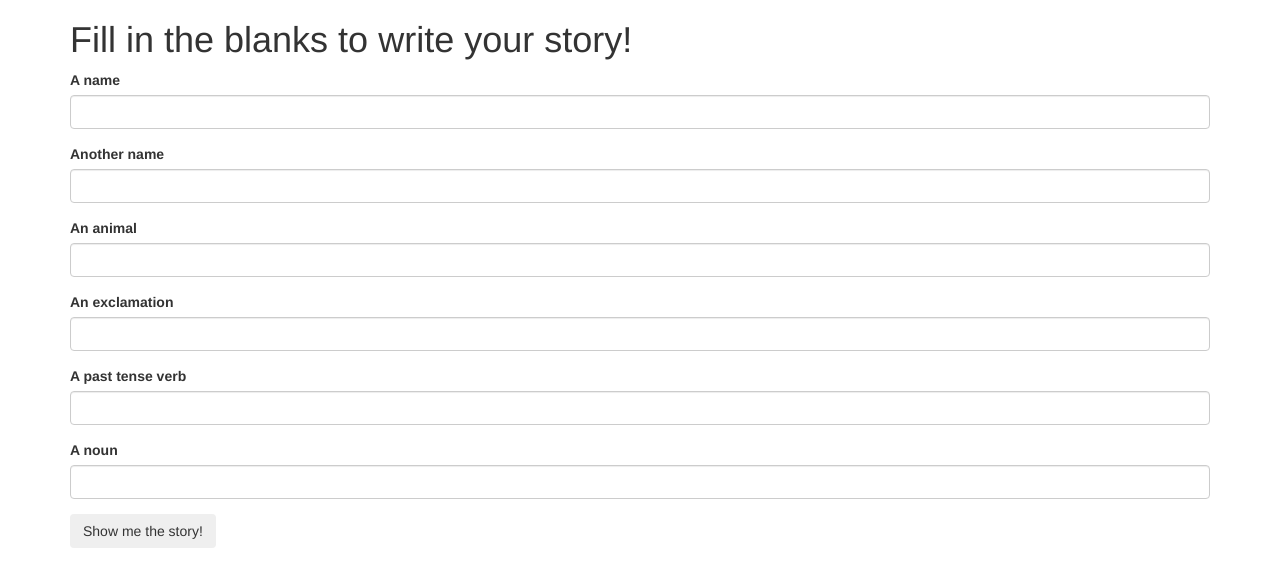
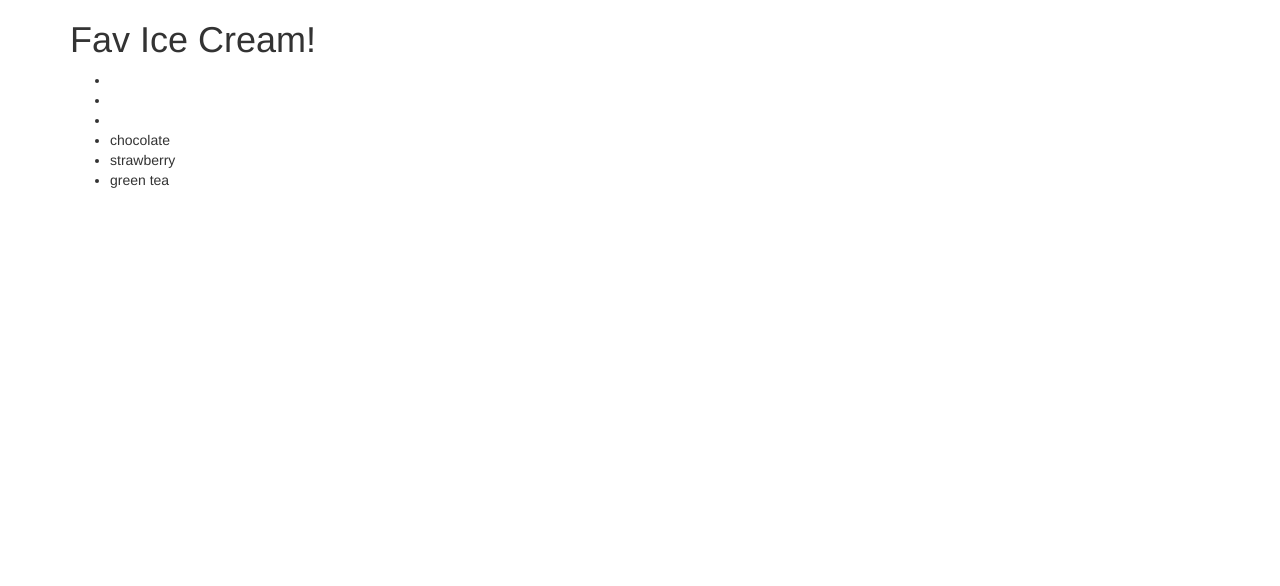
Before and after one commit to midoribowen/arrays, a plain HTML site: page index.html in a window 1280 px wide. Drawn offline with Linux system fonts and the light colour scheme.

Commit message:
loop ice cream flavors.

```diff
--- a/index.html
+++ b/index.html
@@ -1,50 +1,24 @@
 <!DOCTYPE HTML>
 <html>
   <head>
-    <link href="/css/bootstrap.css" rel="stylesheet" type="text/css" media="all">
-    <link href="/css/styles.css" rel="stylesheet" type="text/css" media="all">
+    <link href="css/bootstrap.css" rel="stylesheet" type="text/css" media="all">
+    <link href="css/styles.css" rel="stylesheet" type="text/css" media="all">
     <script src="js/jquery-1.11.3.js"></script>
     <script src="js/scripts.js"></script>
     <title>blah</title>
   </head>
   <body>
     <div class="container">
-     <h1>Fill in the blanks to write your story!</h1>
-     <div id="blanks">
-       <form>
-         <div class="form-group">
-           <label for="person1">A name</label>
-           <input id="person1" class="form-control" type="text">
-         </div>
-         <div class="form-group">
-           <label for="person2">Another name</label>
-           <input id="person2" class="form-control" type="text">
-         </div>
-         <div class="form-group">
-           <label for="animal">An animal</label>
-           <input id="animal" class="form-control" type="text">
-         </div>
-         <div class="form-group">
-           <label for="exclamation">An exclamation</label>
-           <input id="exclamation" class="form-control" type="text">
-         </div>
-         <div class="form-group">
-           <label for="verb">A past tense verb</label>
-           <input id="verb" class="form-control" type="text">
-         </div>
-         <div class="form-group">
-           <label for="noun">A noun</label>
-           <input id="noun" class="form-control" type="text">
-         </div>
+     <h1>Fav Ice Cream!</h1>
+      <ul class="favorites">
+        <li><span id="first"></span></li>
+        <li><span id="second"></span></li>
+        <li><span id="third"></span></li>
+      </ul>
+      <!-- <ul class="countdown">
+        <li><span class="higher"></span> bottles of beer on the wall, <span class="higher"></span> bottles of beer! Take one down pass it around,<span class="lower"></span> bottles of beer on the wall!</li>
+      </ul> -->
 
-         <button type="submit" class="btn">Show me the story!</button>
-       </form>
-     </div>
-
-     <div id="story">
-       <h1>A fantastical adventure</h1>
-       <p>One day, <span class="person1"></span> and <span class="person2"></span> were walking through the woods, when suddenly a giant <span class="animal"></span> appeared. "<span class="exclamation"></span>", <span class="person1"></span> cried. The two of them <span class="verb"></span> as quickly possible, and when they were safe, <span class="person1"></span> and <span class="person2"></span> gave each other a giant <span class="noun"></span>.</p>
-     </div>
    </div>
   </body>
 </html>
--- a/js/scripts.js
+++ b/js/scripts.js
@@ -1,23 +1,34 @@
 $(document).ready(function() {
-  $("#blanks form").submit(function(event) {
+  var flavors = ["chocolate", "strawberry", "green tea"];
+    flavors.forEach(function(flavor) {
+      $(".favorites").append("<li>" + flavor + "</li>");
+    });
 
-    var person1Input = $("input#person1").val()
-    var person2Input = $("input#person2").val()
-    var animalInput= $("input#animal").val()
-    var exclamationInput = $("input#exclamation").val()
-    var verbInput = $("input#verb").val()
-    var nounInput = $("input#noun").val()
+  //$("#blanks form").submit(function(event) {
+    //var blanks = ["person1", "person2", "animal", "exclamation", "verb", "noun"];
 
-    $(".person1").text(person1Input);
-    $(".person2").text(person2Input);
-    $(".animal").text(animalInput);
-    $(".exclamation").text(exclamationInput);
-    $(".verb").text(verbInput);
-    $(".noun").text(nounInput);
+    //var person1Input = $("input#person1").val()
+    //var person2Input = $("input#person2").val()
+    //var animalInput= $("input#animal").val()
+    //var exclamationInput = $("input#exclamation").val()
+    //var verbInput = $("input#verb").val()
+    //var nounInput = $("input#noun").val()
 
-    $("#story").show();
+    //blanks.forEach(function(blank) {
+      //var userInput = $("input#" + blank).val();
+      //$("." + blank).text(userInput);
+    //});
 
-    event.preventDefault();
+      //$(".person1").text(person1Input);
+      //$(".person2").text(person2Input);
+      //$(".animal").text(animalInput);
+      //$(".exclamation").text(exclamationInput);
+      //$(".verb").text(verbInput);
+      //$(".noun").text(nounInput);
 
-  });
+    //$("#story").show();
+
+    //event.preventDefault();
+
+  //});
 });
```
